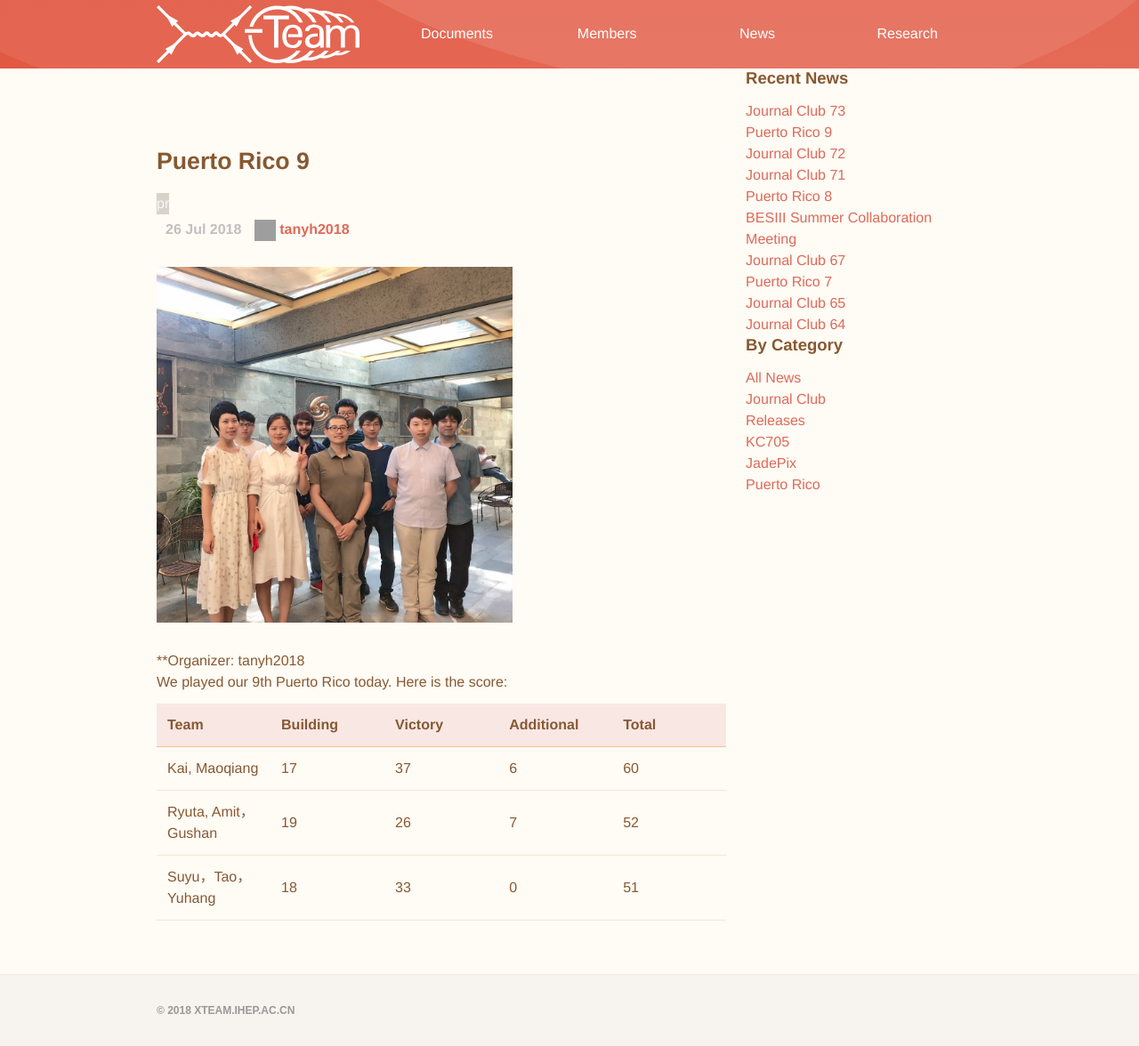
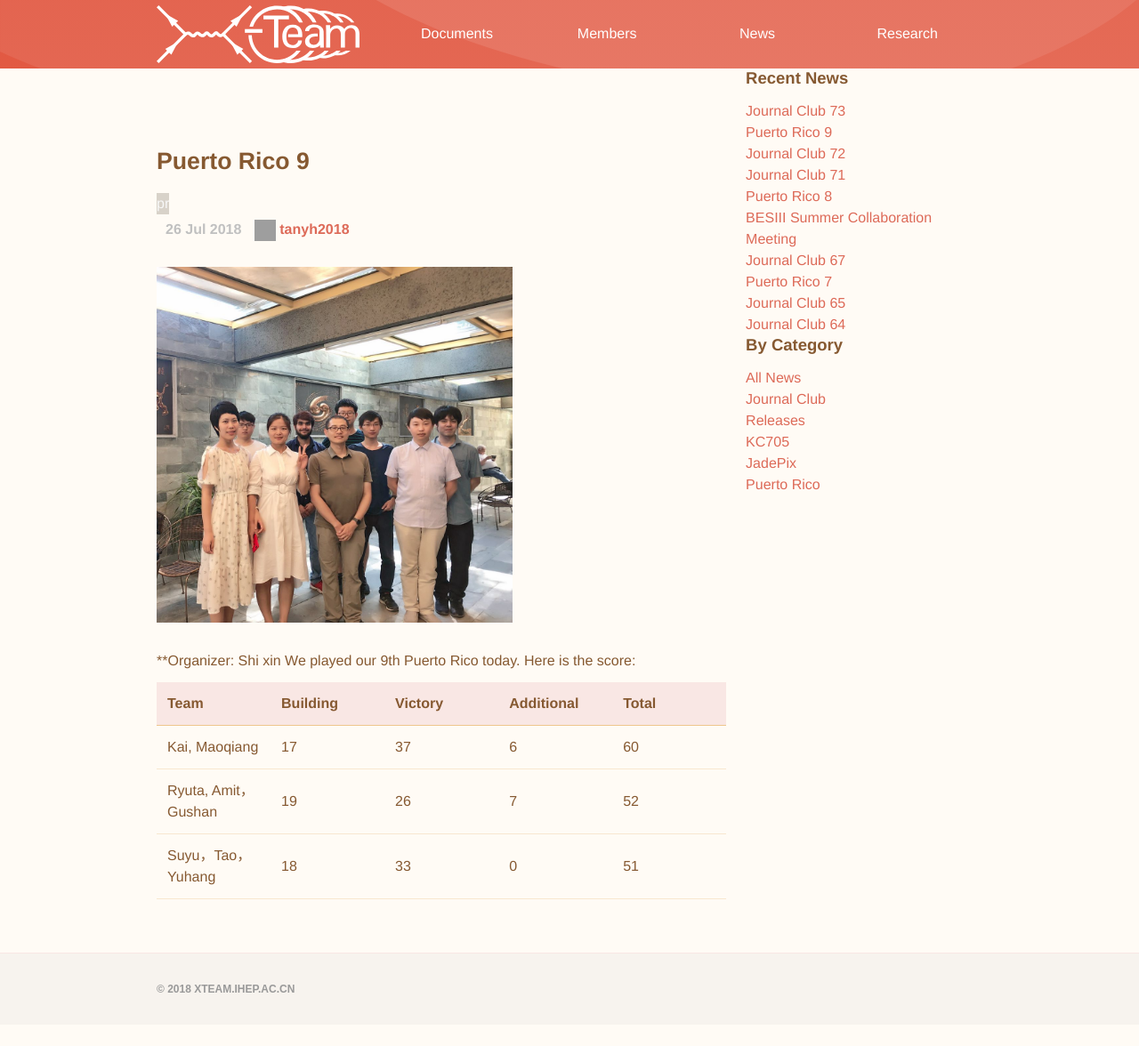
Before and after one commit to dt-np/xteam, a Jekyll site: the page built from _posts/2018-07-26-PR9.md, in a window 1280 px wide. Shown: the whole page at 89% size. Built offline with Jekyll 4.4.1, drawn with Linux system fonts in a browser that asks for light colours; after the commit the page ends 1152 px from its top, so only the background shows below that; grey boxes are pictures that could not be loaded.

Commit message:
Update 2018-07-26-PR9.md

```diff
--- a/_posts/2018-07-26-PR9.md
+++ b/_posts/2018-07-26-PR9.md
@@ -9,7 +9,7 @@
 <img src="/images/pr_20180726.jpg" width="400"/>
 </a>
 
-**Organizer: tanyh2018
+**Organizer: Shi xin
 We played our 9th Puerto Rico today. Here is the score:
 
 | Team                | Building | Victory | Additional | Total |
```
